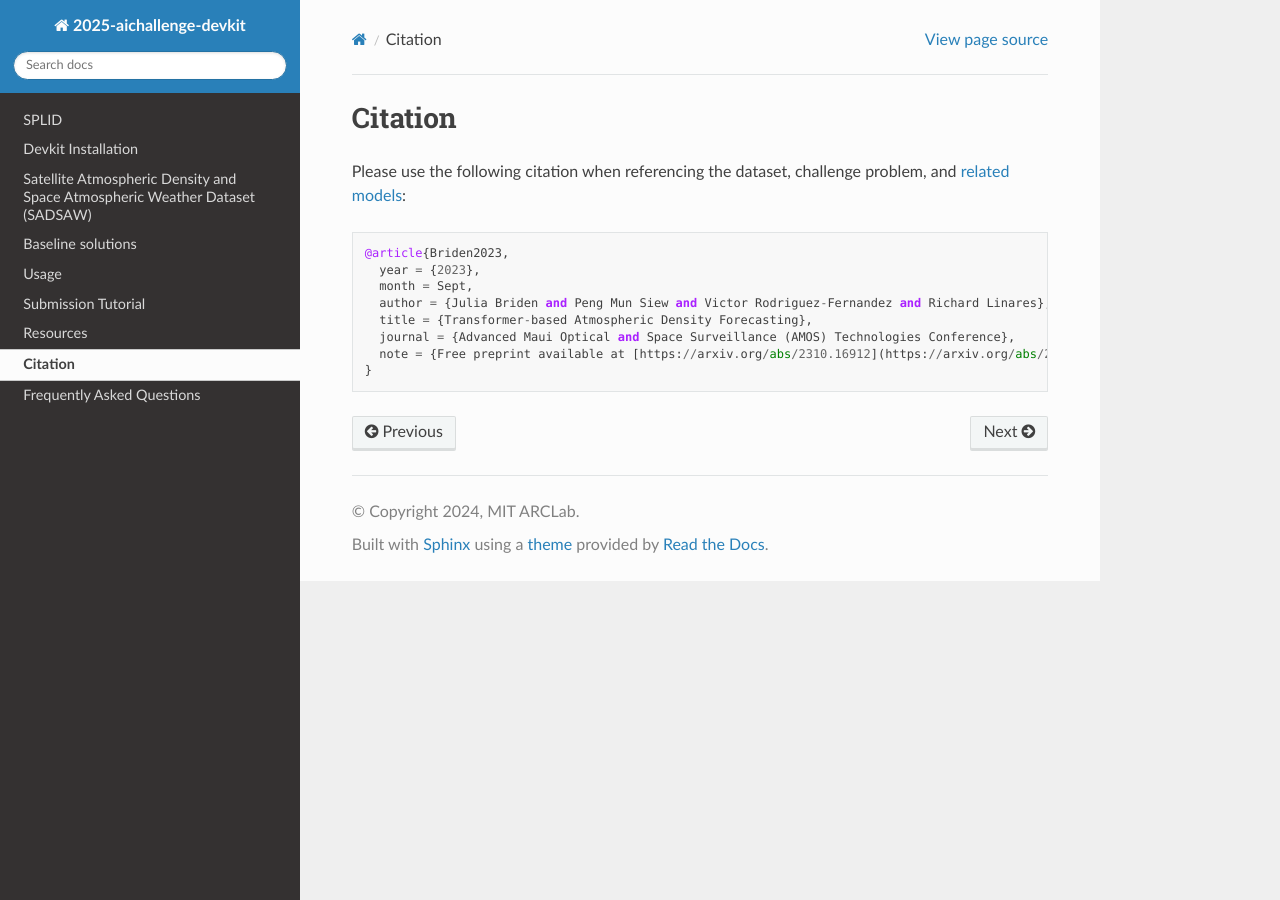
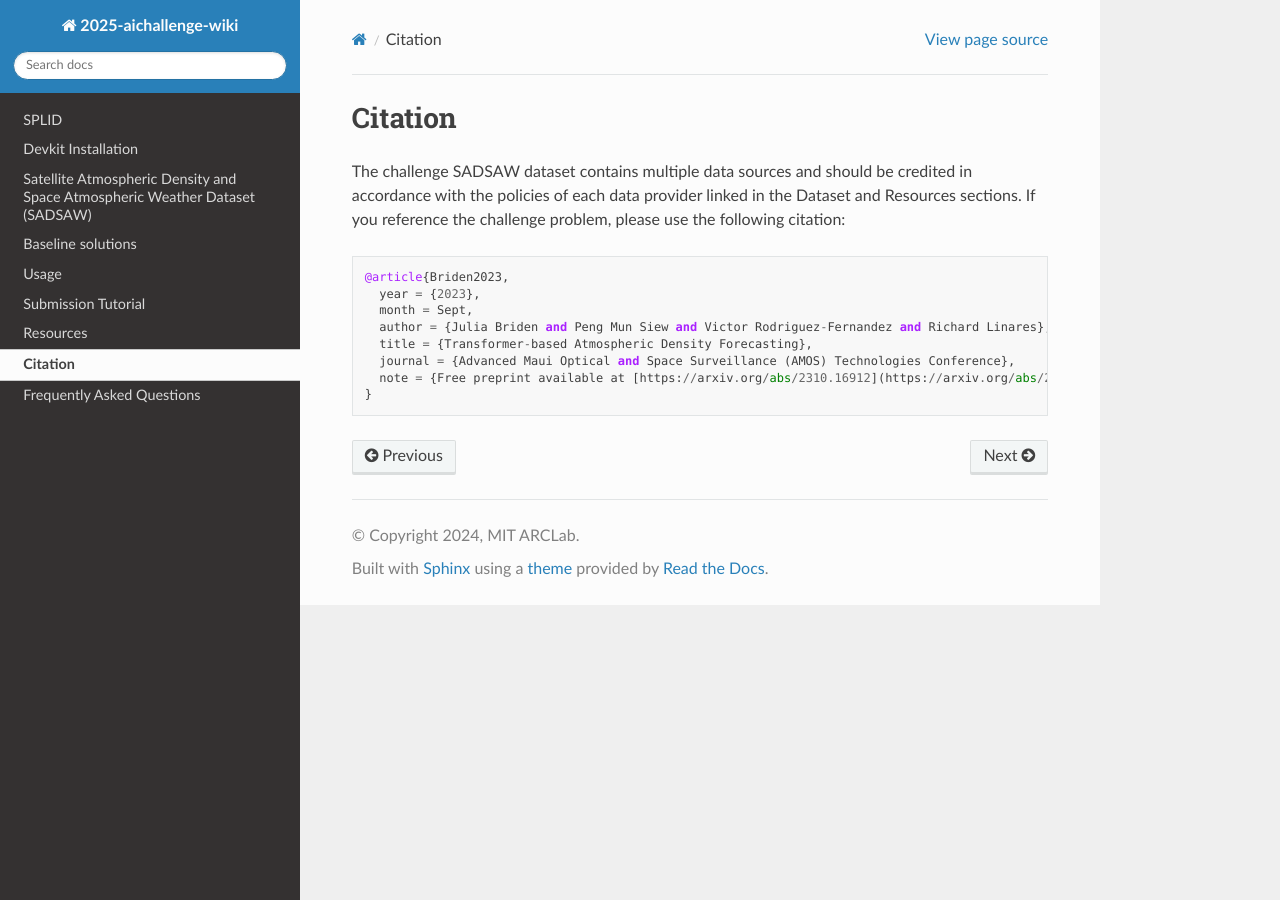
Before and after one commit to olgupila/STORM-AI-devkit-2025, a Sphinx documentation site: the page built from docs/cite.md, in a window 1280 px wide. Built offline with Sphinx 7.4.7 and the Read the Docs theme 3.1.0, drawn with Linux system fonts in a browser that asks for light colours; pages that are not in the unit, such as notebooks, are missing from menus.

Commit message:
installation fix

````diff
--- a/docs/cite.md
+++ b/docs/cite.md
@@ -1,5 +1,7 @@
 # Citation
-Please use the following citation when referencing the dataset, challenge problem, and [related models](https://doi.org/10.48550/arXiv.2310.16912):
+
+The challenge SADSAW dataset contains multiple data sources and should be credited in accordance with the policies of each data provider linked in the Dataset and Resources sections. If you reference the challenge problem, please use the following citation:
+
 ```
 @article{Briden2023,
   year = {2023},
--- a/docs/conf.py
+++ b/docs/conf.py
@@ -2,7 +2,7 @@
 
 # -- Project information
 
-project = '2025-aichallenge-devkit'
+project = '2025-aichallenge-wiki'
 copyright = '2024, MIT ARCLab'
 author = 'Edenna Chen'
 
````
